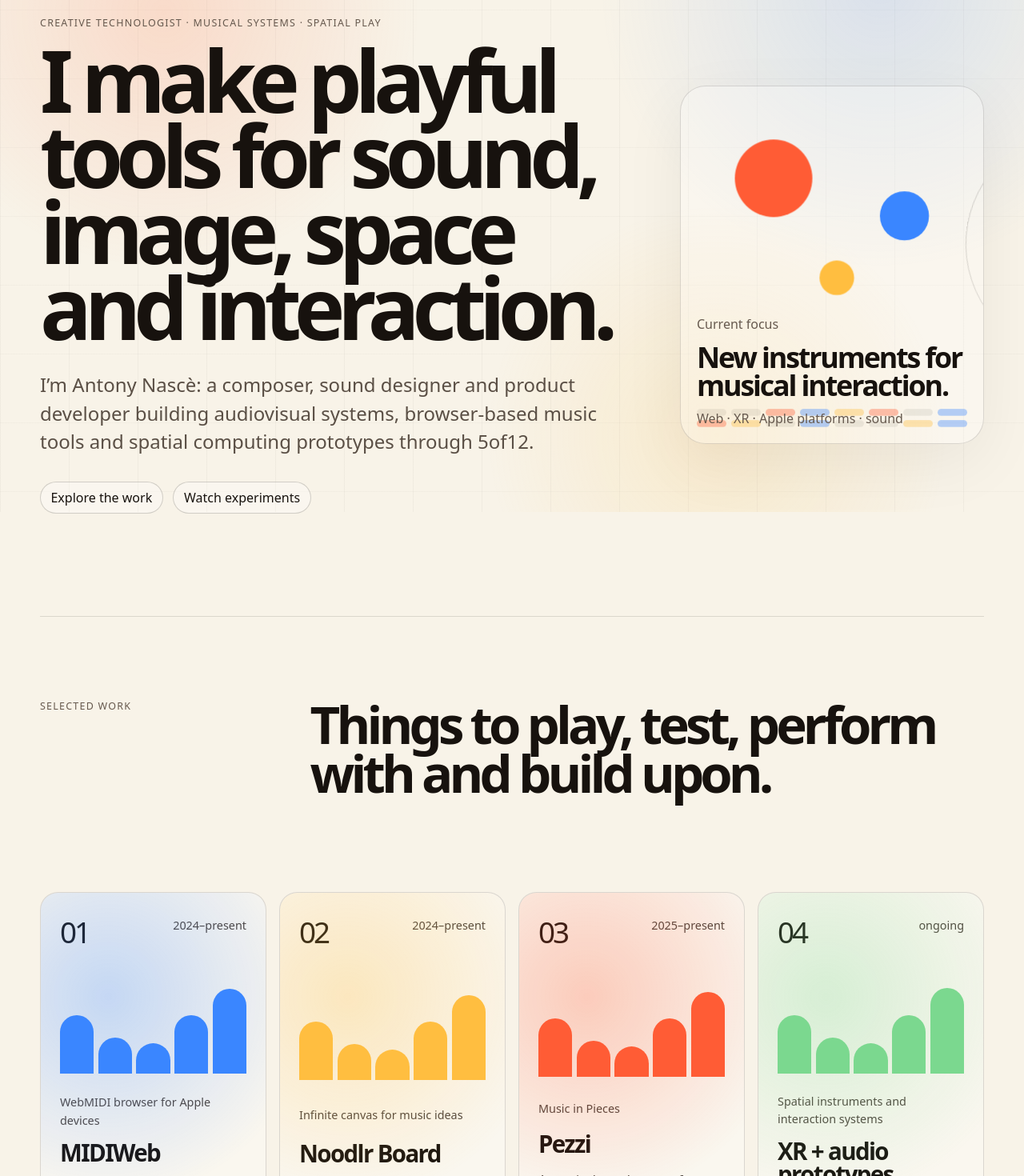
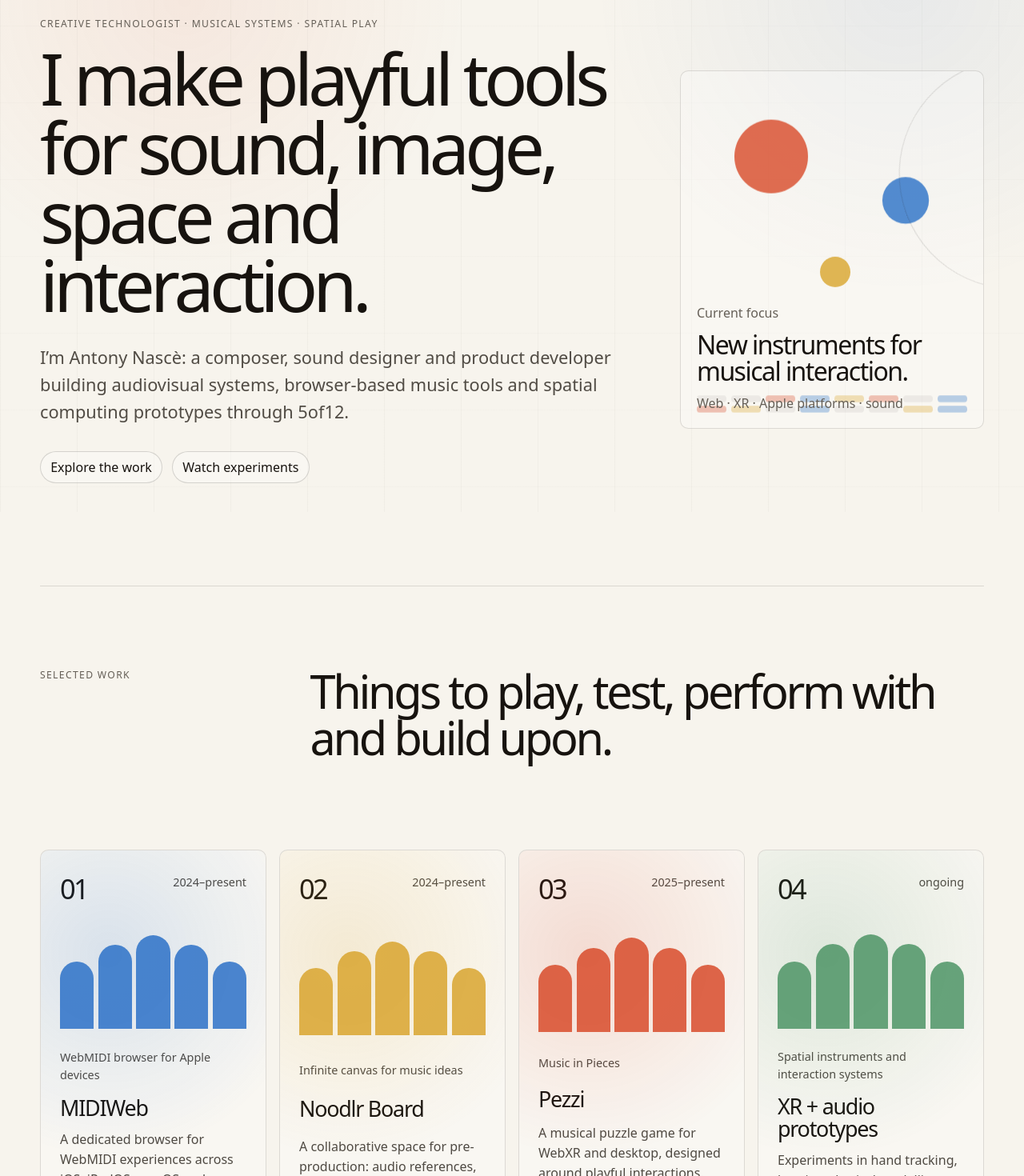
Before and after one commit to antiero/ant-portfolio, a SvelteKit app: page / in a window 1280 px wide. Shown: the part 160-1630 px from the top of the page at 80% size. Built offline with nearby package versions, Linux system fonts and the light colour scheme.

Commit message:
Calm typography and restore Rams-inspired balance

```diff
--- a/src/routes/+page.svelte
+++ b/src/routes/+page.svelte
@@ -72,7 +72,7 @@
 
 <svelte:head>
   <title>Antony Nascè — Creative Technologist</title>
-  <meta name="description" content="Creative technologist and product developer building playful tools for sound, image, space and interaction." />
+  <meta name="description" content="Creative technologist and product developer building tools for sound, image, space and interaction." />
 </svelte:head>
 
 <header class="site-header">
@@ -214,8 +214,8 @@
   :global(html) { scroll-behavior: smooth; }
   :global(body) {
     margin: 0;
-    background: #f8f3e8;
-    color: #17120e;
+    background: #f7f4ed;
+    color: #17130f;
     font-family: ui-sans-serif, system-ui, -apple-system, BlinkMacSystemFont, 'Segoe UI', sans-serif;
     text-rendering: optimizeLegibility;
     overflow-x: hidden;
@@ -226,89 +226,95 @@
     inset: 0;
     pointer-events: none;
     background:
-      radial-gradient(circle at 16% 22%, rgba(255, 109, 64, 0.18), transparent 20rem),
-      radial-gradient(circle at 86% 18%, rgba(58, 134, 255, 0.16), transparent 22rem),
-      radial-gradient(circle at 70% 88%, rgba(255, 190, 64, 0.16), transparent 18rem),
-      linear-gradient(to right, rgba(23, 18, 14, 0.035) 1px, transparent 1px),
-      linear-gradient(to bottom, rgba(23, 18, 14, 0.022) 1px, transparent 1px);
-    background-size: auto, auto, auto, 86px 86px, 86px 86px;
+      radial-gradient(circle at 18% 20%, rgba(232, 92, 51, 0.08), transparent 22rem),
+      radial-gradient(circle at 88% 18%, rgba(38, 100, 190, 0.07), transparent 24rem),
+      linear-gradient(to right, rgba(23, 19, 15, 0.026) 1px, transparent 1px),
+      linear-gradient(to bottom, rgba(23, 19, 15, 0.016) 1px, transparent 1px);
+    background-size: auto, auto, 96px 96px, 96px 96px;
   }
   .site-header, main, footer { width: min(100% - 2rem, 1180px); margin-inline: auto; }
   .site-header {
     position: sticky; top: 0; z-index: 10; display: flex; justify-content: space-between; align-items: center; gap: 1rem;
-    padding: 0.9rem 0; border-bottom: 1px solid rgba(23,18,14,0.12); backdrop-filter: blur(18px); background: rgba(248,243,232,0.78);
+    padding: 0.95rem 0; border-bottom: 1px solid rgba(23,19,15,0.12); backdrop-filter: blur(18px); background: rgba(247,244,237,0.84);
   }
   .wordmark, nav a, footer a, .hero-actions a, .work-card a, .playlist-card, .prototype-card a { color: inherit; text-decoration: none; }
-  .wordmark { font-weight: 720; letter-spacing: -0.04em; white-space: nowrap; }
-  nav { display: flex; gap: clamp(0.7rem, 1.8vw, 1.45rem); color: #66594e; font-size: 0.92rem; }
-  nav a:hover, footer a:hover, .work-card a:hover, .prototype-links a:hover { color: #ff5c35; }
+  .wordmark { font-weight: 560; letter-spacing: -0.025em; white-space: nowrap; }
+  nav { display: flex; gap: clamp(0.7rem, 1.8vw, 1.45rem); color: #655f57; font-size: 0.92rem; }
+  nav a:hover, footer a:hover, .work-card a:hover, .prototype-links a:hover { color: #d84d2d; }
 
-  .hero { min-height: 86svh; display: grid; grid-template-columns: 1fr minmax(260px, 380px); gap: clamp(2rem, 7vw, 5rem); align-items: center; padding: clamp(4rem, 10vw, 8rem) 0; }
-  .eyebrow { margin: 0 0 1rem; color: #66594e; font-size: 0.78rem; letter-spacing: 0.1em; text-transform: uppercase; }
+  .hero { min-height: 84svh; display: grid; grid-template-columns: minmax(0, 1fr) minmax(260px, 380px); gap: clamp(2rem, 7vw, 5rem); align-items: center; padding: clamp(4rem, 10vw, 8rem) 0; }
+  .eyebrow { margin: 0 0 1rem; color: #655f57; font-size: 0.76rem; letter-spacing: 0.11em; text-transform: uppercase; }
   h1, h2, h3, p { margin-top: 0; }
-  h1 { max-width: 1040px; margin-bottom: 2rem; font-size: clamp(3.2rem, 8.4vw, 8.8rem); line-height: 0.88; letter-spacing: -0.085em; font-weight: 760; }
-  .lede { max-width: 760px; color: #5a4f45; font-size: clamp(1.1rem, 2vw, 1.5rem); line-height: 1.48; }
-  .hero-actions { display: flex; flex-wrap: wrap; gap: 0.8rem; margin-top: 2rem; }
-  .hero-actions a, .work-card a, .prototype-links a { border: 1px solid rgba(23,18,14,0.18); border-radius: 999px; padding: 0.52rem 0.78rem; background: rgba(255,255,255,0.3); transition: transform 180ms ease, background 180ms ease; }
-  .hero-actions a:hover, .work-card a:hover, .prototype-links a:hover { transform: translateY(-2px); background: rgba(255,255,255,0.62); }
+  h1 {
+    max-width: 1030px;
+    margin-bottom: 2rem;
+    font-size: clamp(3rem, 7vw, 7.1rem);
+    line-height: 0.96;
+    letter-spacing: -0.065em;
+    font-weight: 430;
+  }
+  .lede { max-width: 760px; color: #514c45; font-size: clamp(1.08rem, 1.8vw, 1.36rem); line-height: 1.55; font-weight: 370; }
+  .hero-actions { display: flex; flex-wrap: wrap; gap: 0.75rem; margin-top: 2rem; }
+  .hero-actions a, .work-card a, .prototype-links a { border: 1px solid rgba(23,19,15,0.16); border-radius: 999px; padding: 0.5rem 0.76rem; background: rgba(255,255,255,0.28); transition: transform 180ms ease, background 180ms ease, border-color 180ms ease; }
+  .hero-actions a:hover, .work-card a:hover, .prototype-links a:hover { transform: translateY(-1px); background: rgba(255,255,255,0.58); border-color: rgba(23,19,15,0.28); }
 
-  .play-orbit { position: relative; min-height: 28rem; border: 1px solid rgba(23,18,14,0.14); border-radius: 2rem; padding: 1.25rem; display: flex; flex-direction: column; justify-content: flex-end; overflow: hidden; background: rgba(255,255,255,0.26); box-shadow: 0 24px 80px rgba(23,18,14,0.06); }
-  .play-orbit p, .play-orbit .caption { color: #66594e; margin: 0; z-index: 2; }
-  .play-orbit strong { z-index: 2; margin: 0.8rem 0; font-size: clamp(1.5rem, 2.8vw, 2.7rem); line-height: 0.98; letter-spacing: -0.06em; }
-  .ring { position: absolute; width: 18rem; height: 18rem; border: 1px solid rgba(23,18,14,0.16); border-radius: 50%; left: 50%; top: 38%; transform: translate(-50%, -50%); animation: spin 18s linear infinite; }
-  .orb { position: absolute; border-radius: 50%; filter: blur(0.2px); animation: floaty 6s ease-in-out infinite; }
-  .one { width: 6rem; height: 6rem; background: #ff5c35; left: 18%; top: 16%; }
-  .two { width: 3.8rem; height: 3.8rem; background: #3a86ff; right: 18%; top: 30%; animation-delay: -1.8s; }
-  .three { width: 2.6rem; height: 2.6rem; background: #ffbe40; left: 46%; top: 52%; animation-delay: -3s; }
-  .sequencer { position: absolute; inset: auto 1.25rem 1.25rem; display: grid; grid-template-columns: repeat(8, 1fr); gap: 0.35rem; opacity: 0.55; }
-  .sequencer i { height: 0.55rem; border-radius: 999px; background: rgba(23,18,14,0.18); animation: step 1.6s infinite; }
-  .sequencer i:nth-child(3n) { background: #ff5c35; } .sequencer i:nth-child(4n) { background: #3a86ff; } .sequencer i:nth-child(5n) { background: #ffbe40; }
+  .play-orbit { position: relative; min-height: 28rem; border: 1px solid rgba(23,19,15,0.13); border-radius: 0.65rem; padding: 1.25rem; display: flex; flex-direction: column; justify-content: flex-end; overflow: hidden; background: rgba(255,255,255,0.28); }
+  .play-orbit p, .play-orbit .caption { color: #655f57; margin: 0; z-index: 2; }
+  .play-orbit strong { z-index: 2; margin: 0.8rem 0; font-size: clamp(1.45rem, 2.5vw, 2.45rem); line-height: 1.03; letter-spacing: -0.048em; font-weight: 430; }
+  .ring { position: absolute; width: 18rem; height: 18rem; border: 1px solid rgba(23,19,15,0.14); border-radius: 50%; left: 50%; top: 38%; transform: translate(-50%, -50%); animation: spin 26s linear infinite; }
+  .orb { position: absolute; border-radius: 50%; opacity: 0.82; animation: floaty 8s ease-in-out infinite; }
+  .one { width: 5.6rem; height: 5.6rem; background: #d84d2d; left: 18%; top: 16%; }
+  .two { width: 3.6rem; height: 3.6rem; background: #2e73c7; right: 18%; top: 30%; animation-delay: -2s; }
+  .three { width: 2.4rem; height: 2.4rem; background: #d9a630; left: 46%; top: 52%; animation-delay: -3.3s; }
+  .sequencer { position: absolute; inset: auto 1.25rem 1.25rem; display: grid; grid-template-columns: repeat(8, 1fr); gap: 0.35rem; opacity: 0.42; }
+  .sequencer i { height: 0.46rem; border-radius: 999px; background: rgba(23,19,15,0.18); animation: step 2.1s infinite; }
+  .sequencer i:nth-child(3n) { background: #d84d2d; } .sequencer i:nth-child(4n) { background: #2e73c7; } .sequencer i:nth-child(5n) { background: #d9a630; }
 
-  .section { padding: clamp(4rem, 8vw, 7rem) 0; border-top: 1px solid rgba(23,18,14,0.12); }
+  .section { padding: clamp(4rem, 8vw, 7rem) 0; border-top: 1px solid rgba(23,19,15,0.12); }
   .section-heading { display: grid; grid-template-columns: minmax(9rem, 0.34fr) 1fr; gap: clamp(1.5rem, 4vw, 4rem); margin-bottom: clamp(2rem, 5vw, 4rem); }
-  h2 { max-width: 880px; font-size: clamp(2.2rem, 5.1vw, 5.4rem); line-height: 0.94; letter-spacing: -0.075em; font-weight: 740; }
+  h2 { max-width: 880px; font-size: clamp(2.1rem, 4.5vw, 4.9rem); line-height: 1; letter-spacing: -0.058em; font-weight: 430; }
 
   .work-list { display: grid; grid-template-columns: repeat(4, minmax(0, 1fr)); gap: 1rem; }
-  .work-card { position: relative; min-height: 34rem; display: flex; flex-direction: column; justify-content: space-between; padding: clamp(1rem, 2.4vw, 1.5rem); border: 1px solid rgba(23,18,14,0.14); border-radius: 1.4rem; background: rgba(255,255,255,0.32); overflow: hidden; transition: transform 220ms ease, box-shadow 220ms ease; }
-  .work-card:hover { transform: translateY(-7px) rotate(-0.6deg); box-shadow: 0 24px 70px rgba(23,18,14,0.10); }
-  .work-card::before { content: ''; position: absolute; inset: 0; opacity: 0.28; background: radial-gradient(circle at 30% 20%, var(--accent), transparent 16rem); pointer-events: none; }
-  .signal { --accent: #3a86ff; } .canvas { --accent: #ffbe40; } .toybox { --accent: #ff5c35; } .orbit { --accent: #7bd88f; }
+  .work-card { position: relative; min-height: 34rem; display: flex; flex-direction: column; justify-content: space-between; padding: clamp(1rem, 2.4vw, 1.5rem); border: 1px solid rgba(23,19,15,0.13); border-radius: 0.65rem; background: rgba(255,255,255,0.3); overflow: hidden; transition: transform 220ms ease, background 220ms ease; }
+  .work-card:hover { transform: translateY(-4px); background: rgba(255,255,255,0.46); }
+  .work-card::before { content: ''; position: absolute; inset: 0; opacity: 0.16; background: radial-gradient(circle at 30% 20%, var(--accent), transparent 16rem); pointer-events: none; }
+  .signal { --accent: #2e73c7; } .canvas { --accent: #d9a630; } .toybox { --accent: #d84d2d; } .orbit { --accent: #4f9567; }
   .work-topline, .tag-row, .prototype-links { display: flex; flex-wrap: wrap; gap: 0.45rem; justify-content: space-between; align-items: center; }
-  .work-topline span { font-size: 2.3rem; letter-spacing: -0.08em; }
-  .work-topline p, .kicker, .repo-name { color: #66594e; font-size: 0.9rem; }
+  .work-topline span { font-size: 2.15rem; letter-spacing: -0.08em; font-weight: 360; }
+  .work-topline p, .kicker, .repo-name { color: #655f57; font-size: 0.9rem; }
   .visual-instrument { position: relative; height: 8rem; margin: 1.5rem 0; display: flex; gap: 0.35rem; align-items: end; }
-  .visual-instrument b { flex: 1; min-width: 0.45rem; border-radius: 999px 999px 0 0; background: var(--accent); animation: meter 1.8s ease-in-out infinite; }
+  .visual-instrument b { flex: 1; min-width: 0.45rem; border-radius: 999px 999px 0 0; background: var(--accent); opacity: 0.86; animation: meter 2.2s ease-in-out infinite; }
   .visual-instrument b:nth-child(2) { height: 70%; animation-delay: -0.2s; } .visual-instrument b:nth-child(3) { height: 35%; animation-delay: -0.5s; } .visual-instrument b:nth-child(4) { height: 85%; animation-delay: -0.8s; } .visual-instrument b:nth-child(5) { height: 52%; animation-delay: -1s; }
-  .work-card h3, .prototype-card h3, .playlist-card h3, .practice-grid h3 { font-size: clamp(1.5rem, 2.3vw, 2.2rem); line-height: 1; letter-spacing: -0.055em; margin-bottom: 0.8rem; }
-  .work-card p, .prototype-body p, .playlist-card p:not(.eyebrow), .practice-grid p { color: #4e443c; line-height: 1.55; }
-  .tag-row span, .capability-grid span { border: 1px solid rgba(23,18,14,0.14); border-radius: 999px; padding: 0.23rem 0.5rem; color: #66594e; background: rgba(255,255,255,0.25); font-size: 0.86rem; }
+  .work-card h3, .prototype-card h3, .playlist-card h3, .practice-grid h3 { font-size: clamp(1.45rem, 2.1vw, 2.05rem); line-height: 1.04; letter-spacing: -0.046em; margin-bottom: 0.8rem; font-weight: 430; }
+  .work-card p, .prototype-body p, .playlist-card p:not(.eyebrow), .practice-grid p { color: #4e4942; line-height: 1.56; font-weight: 370; }
+  .tag-row span, .capability-grid span { border: 1px solid rgba(23,19,15,0.13); border-radius: 999px; padding: 0.23rem 0.5rem; color: #655f57; background: rgba(255,255,255,0.24); font-size: 0.86rem; }
 
   .prototype-grid { display: grid; grid-template-columns: repeat(2, minmax(0, 1fr)); gap: 1rem; }
-  .prototype-card { border-radius: 1.4rem; border: 1px solid rgba(23,18,14,0.14); background: rgba(255,255,255,0.34); overflow: hidden; transition: transform 220ms ease, box-shadow 220ms ease; }
-  .prototype-card:hover { transform: translateY(-6px); box-shadow: 0 22px 60px rgba(23,18,14,0.09); }
+  .prototype-card { border-radius: 0.65rem; border: 1px solid rgba(23,19,15,0.13); background: rgba(255,255,255,0.32); overflow: hidden; transition: transform 220ms ease, background 220ms ease; }
+  .prototype-card:hover { transform: translateY(-4px); background: rgba(255,255,255,0.48); }
   .prototype-image { display: block; overflow: hidden; background: #ded6c5; }
-  .prototype-card img { width: 100%; aspect-ratio: 1.65 / 1; object-fit: cover; display: block; filter: saturate(1.05) contrast(0.98); transform: scale(1.01); transition: transform 500ms ease; }
-  .prototype-card:hover img { transform: scale(1.045); }
+  .prototype-card img { width: 100%; aspect-ratio: 1.65 / 1; object-fit: cover; display: block; filter: saturate(0.98) contrast(0.98); transform: scale(1.01); transition: transform 500ms ease; }
+  .prototype-card:hover img { transform: scale(1.025); }
   .prototype-body { padding: clamp(1.1rem, 3vw, 1.6rem); }
   .prototype-links { justify-content: flex-start; margin: 1rem 0; }
 
-  .playlist-card { display: grid; grid-template-columns: minmax(160px, 0.3fr) 1fr; gap: clamp(1.5rem, 4vw, 4rem); align-items: center; min-height: 20rem; border: 1px solid rgba(23,18,14,0.14); border-radius: 1.6rem; padding: clamp(1.25rem, 4vw, 3rem); background: rgba(255,255,255,0.34); transition: transform 220ms ease, box-shadow 220ms ease; }
-  .playlist-card:hover { transform: translateY(-6px) rotate(0.4deg); box-shadow: 0 24px 70px rgba(23,18,14,0.10); }
-  .play-symbol { width: clamp(7rem, 13vw, 11rem); aspect-ratio: 1; display: grid; place-items: center; border-radius: 50%; background: #ff5c35; color: #fff; font-size: clamp(3rem, 7vw, 6rem); box-shadow: inset 0 -8px 0 rgba(0,0,0,0.08); }
+  .playlist-card { display: grid; grid-template-columns: minmax(160px, 0.3fr) 1fr; gap: clamp(1.5rem, 4vw, 4rem); align-items: center; min-height: 20rem; border: 1px solid rgba(23,19,15,0.13); border-radius: 0.65rem; padding: clamp(1.25rem, 4vw, 3rem); background: rgba(255,255,255,0.32); transition: transform 220ms ease, background 220ms ease; }
+  .playlist-card:hover { transform: translateY(-4px); background: rgba(255,255,255,0.48); }
+  .play-symbol { width: clamp(7rem, 13vw, 10.5rem); aspect-ratio: 1; display: grid; place-items: center; border-radius: 50%; background: #d84d2d; color: #fff; font-size: clamp(3rem, 7vw, 5.6rem); font-weight: 360; }
 
   .practice-grid { display: grid; grid-template-columns: repeat(4, 1fr); gap: 1rem; }
-  .practice-grid article { min-height: 17rem; padding: clamp(1.25rem, 3vw, 2rem); border-radius: 1.4rem; border: 1px solid rgba(23,18,14,0.14); background: rgba(255,255,255,0.32); }
+  .practice-grid article { min-height: 17rem; padding: clamp(1.25rem, 3vw, 2rem); border-radius: 0.65rem; border: 1px solid rgba(23,19,15,0.13); background: rgba(255,255,255,0.3); }
   .capability-section { display: grid; grid-template-columns: 1fr minmax(260px, 0.55fr); gap: clamp(2rem, 5vw, 4rem); }
-  .approach-copy { max-width: 800px; font-size: clamp(1.8rem, 4vw, 4rem); line-height: 0.98; letter-spacing: -0.065em; font-weight: 740; }
+  .approach-copy { max-width: 800px; font-size: clamp(1.7rem, 3.5vw, 3.5rem); line-height: 1.05; letter-spacing: -0.052em; font-weight: 430; }
   .capability-grid { display: flex; flex-wrap: wrap; align-content: start; gap: 0.55rem; }
-  footer { padding: 2rem 0 3rem; border-top: 1px solid rgba(23,18,14,0.12); color: #66594e; font-size: 0.92rem; }
+  footer { padding: 2rem 0 3rem; border-top: 1px solid rgba(23,19,15,0.12); color: #655f57; font-size: 0.92rem; }
 
   .reveal { animation: reveal 700ms ease both; }
-  @keyframes reveal { from { opacity: 0; transform: translateY(10px); } to { opacity: 1; transform: translateY(0); } }
-  @keyframes floaty { 0%, 100% { transform: translateY(0) scale(1); } 50% { transform: translateY(-18px) scale(1.04); } }
+  @keyframes reveal { from { opacity: 0; transform: translateY(8px); } to { opacity: 1; transform: translateY(0); } }
+  @keyframes floaty { 0%, 100% { transform: translateY(0) scale(1); } 50% { transform: translateY(-12px) scale(1.025); } }
   @keyframes spin { to { rotate: 360deg; } }
-  @keyframes step { 0%, 100% { transform: scaleY(0.6); opacity: 0.45; } 50% { transform: scaleY(1.5); opacity: 1; } }
-  @keyframes meter { 0%, 100% { height: 28%; } 50% { height: 100%; } }
+  @keyframes step { 0%, 100% { transform: scaleY(0.72); opacity: 0.42; } 50% { transform: scaleY(1.22); opacity: 0.78; } }
+  @keyframes meter { 0%, 100% { height: 30%; } 50% { height: 92%; } }
 
   @media (max-width: 1100px) { .work-list, .practice-grid { grid-template-columns: repeat(2, minmax(0, 1fr)); } }
   @media (max-width: 900px) { .hero, .section-heading, .playlist-card, .capability-section, .prototype-grid { grid-template-columns: 1fr; } }
```
